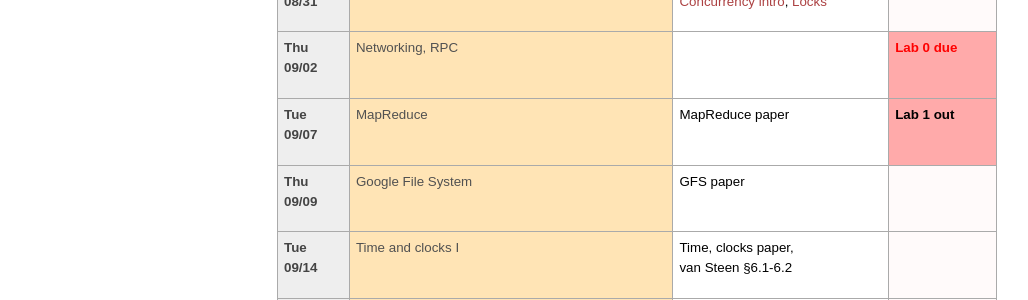
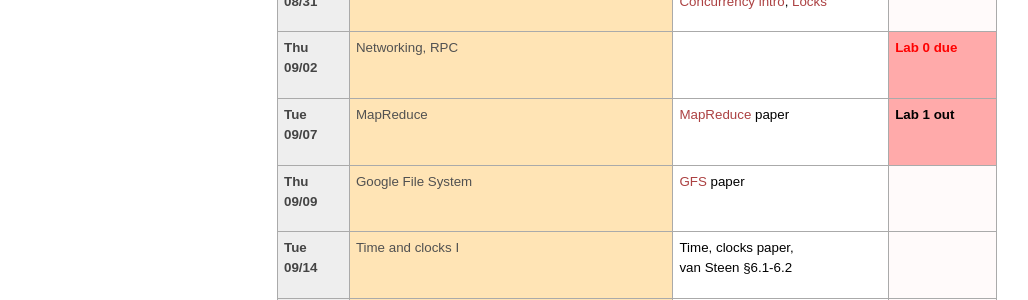
Before and after one commit to tddg/cs475-fall21, a Jekyll site: the page built from schedule.md, in a window 1280 px wide and 900 px high. Shown: the part 444-744 px from the top of the window, without its empty margins (3-1031 px from the left). Built offline with Jekyll 4.4.1, drawn with Linux system fonts in a browser that asks for light colours; part of the change alters nothing that is shown.

```diff
--- a/schedule.md
+++ b/schedule.md
@@ -152,7 +152,7 @@ The course schedule is tentative and subject to change\*.
 		MapReduce
   </td>
   <td class="reading">
-		MapReduce paper
+		<a href="./public/papers/mapreduce_osdi04.pdf">MapReduce</a> paper
   </td>
   <td class="hw">
 		Lab 1 out
@@ -164,7 +164,7 @@ The course schedule is tentative and subject to change\*.
 		Google File System
   </td>
   <td class="reading">
-		GFS paper
+		<a href="./public/papers/gfs_sosp03.pdf">GFS</a> paper
   </td>
   <td class="nodue">
   </td>
```
Also changed, not shown: 2 other files.
